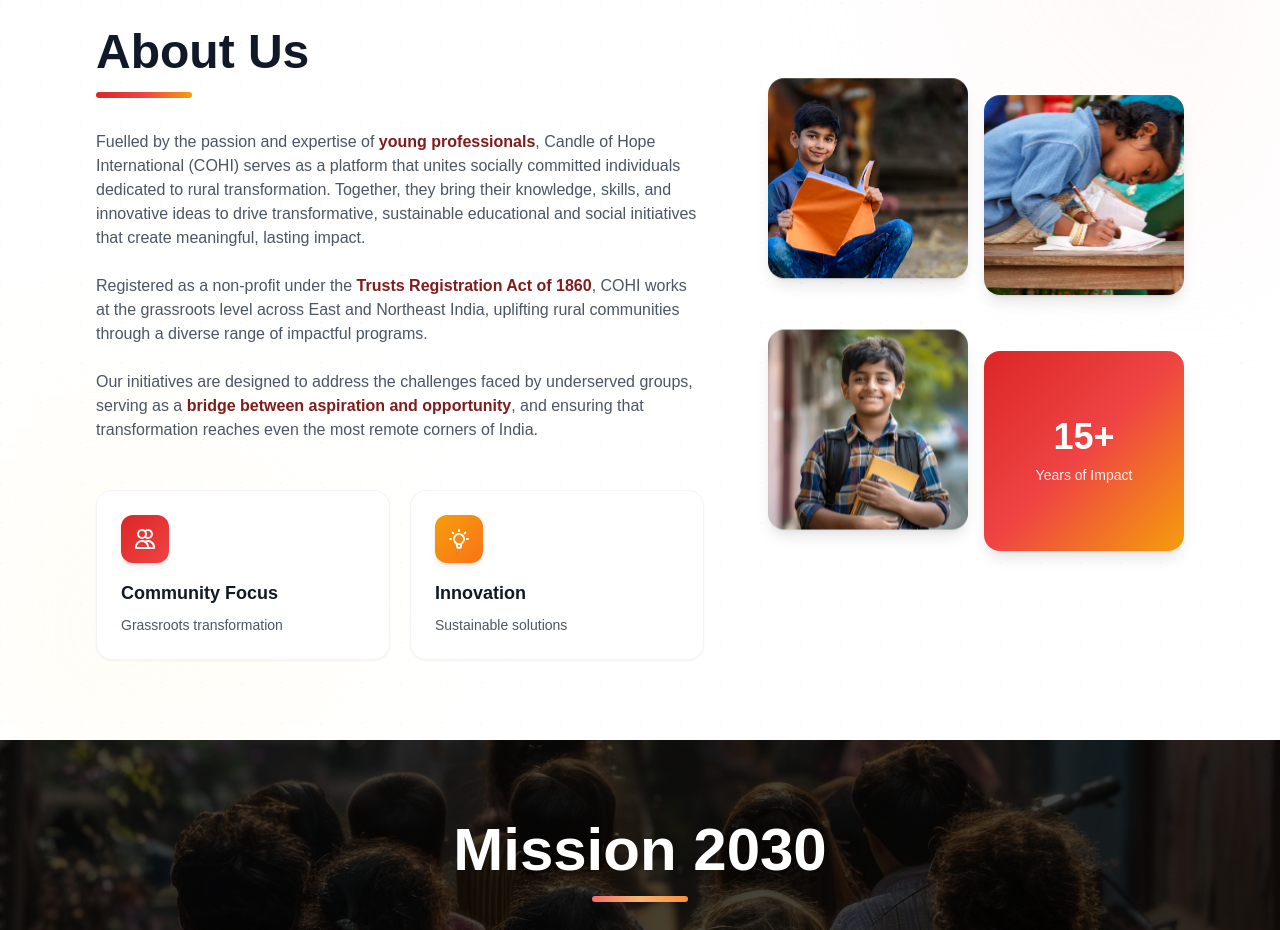
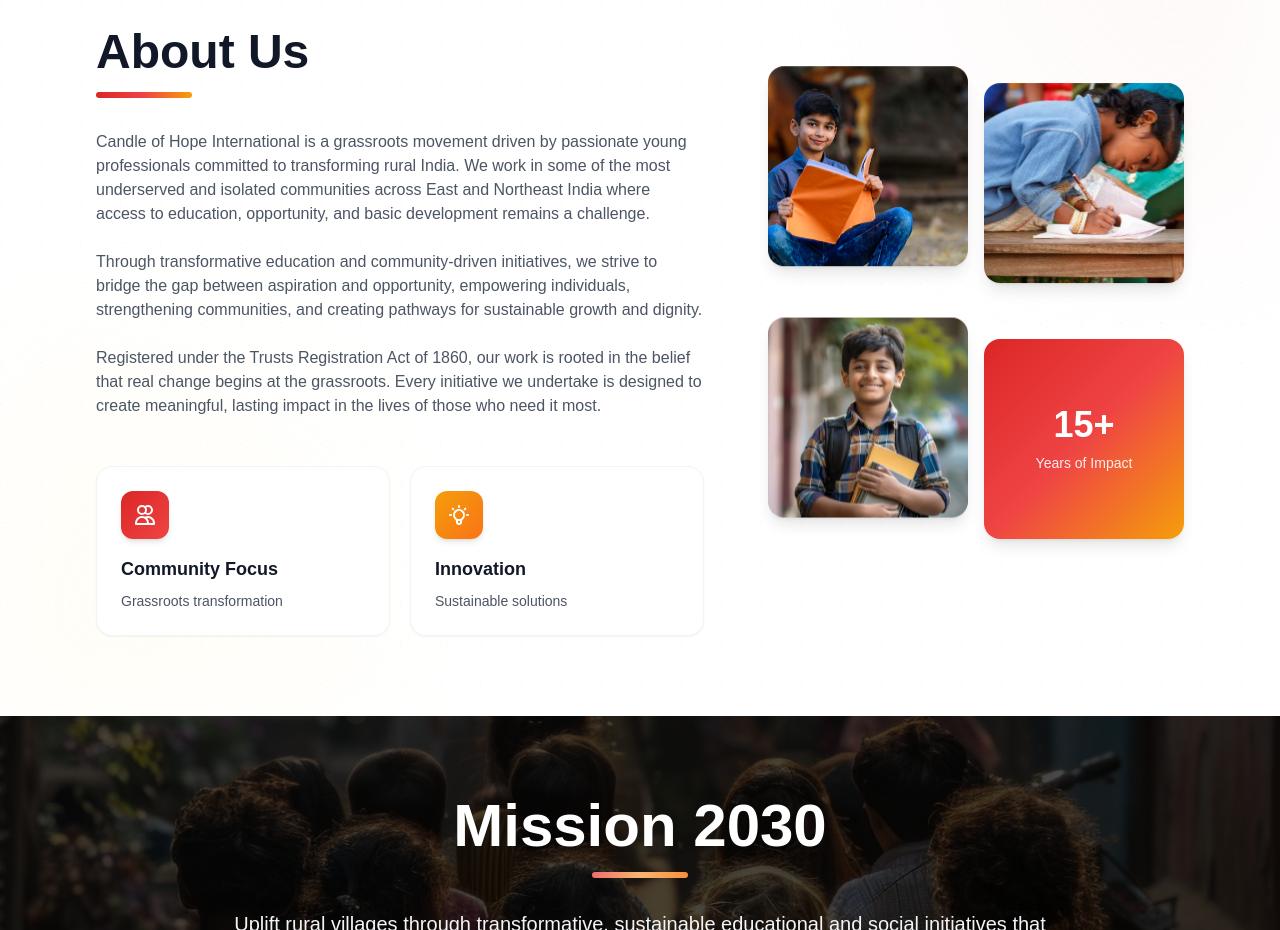
Before and after one commit to muhammed-ijas/candleofhope, a React (Vite) app: page / in a window 1280 px wide. Shown: the part 920-1850 px from the top of the page. Built offline with nearby package versions, Linux system fonts and the light colour scheme; the HTML template or start-up script is replaced by a standard one; a web font is replaced by a local one.

Commit message:
changed about section decription

```diff
--- a/src/components/About.jsx
+++ b/src/components/About.jsx
@@ -88,15 +88,15 @@ function AboutUs() {
             {/* Content Paragraphs */}
             <div className="space-y-6 text-gray-600 leading-relaxed">
               <p className="text-sm lg:text-base">
-                Fuelled by the passion and expertise of <span className="font-semibold text-red-900">young professionals</span>, Candle of Hope International (COHI) serves as a platform that unites socially committed individuals dedicated to rural transformation. Together, they bring their knowledge, skills, and innovative ideas to drive transformative, sustainable educational and social initiatives that create meaningful, lasting impact.
+               Candle of Hope International is a grassroots movement driven by passionate young professionals committed to transforming rural India. We work in some of the most underserved and isolated communities across East and Northeast India where access to education, opportunity, and basic development remains a challenge.
               </p>
 
               <p className="text-sm lg:text-base">
-                Registered as a non-profit under the <span className="font-semibold text-red-900">Trusts Registration Act of 1860</span>, COHI works at the grassroots level across East and Northeast India, uplifting rural communities through a diverse range of impactful programs.
+                Through transformative education and community-driven initiatives, we strive to bridge the gap between aspiration and opportunity, empowering individuals, strengthening communities, and creating pathways for sustainable growth and dignity.
               </p>
 
               <p className="text-sm lg:text-base">
-                Our initiatives are designed to address the challenges faced by underserved groups, serving as a <span className="font-semibold text-red-900">bridge between aspiration and opportunity</span>, and ensuring that transformation reaches even the most remote corners of India.
+                Registered under the Trusts Registration Act of 1860, our work is rooted in the belief that real change begins at the grassroots. Every initiative we undertake is designed to create meaningful, lasting impact in the lives of those who need it most.
               </p>
             </div>
 
```
